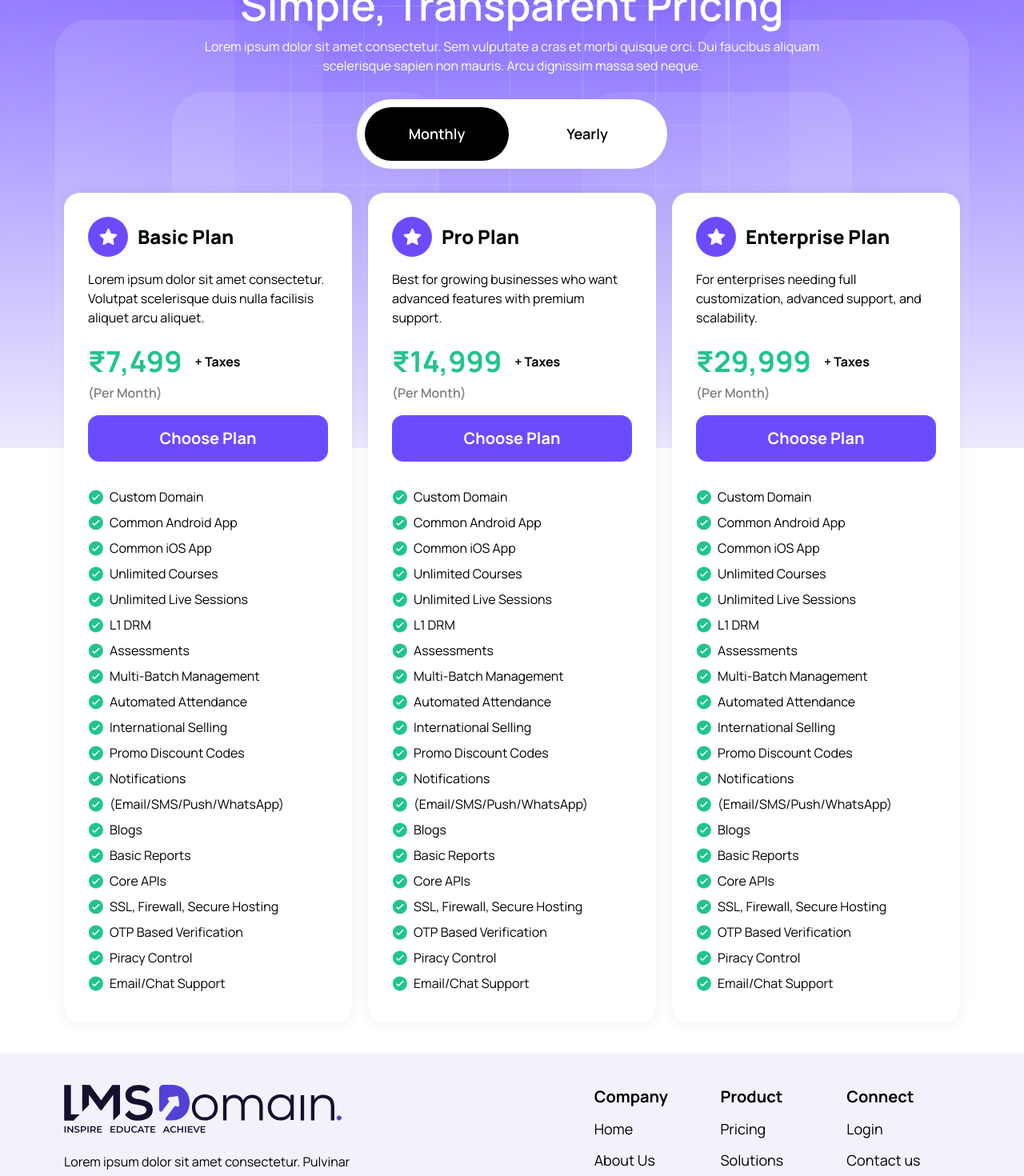
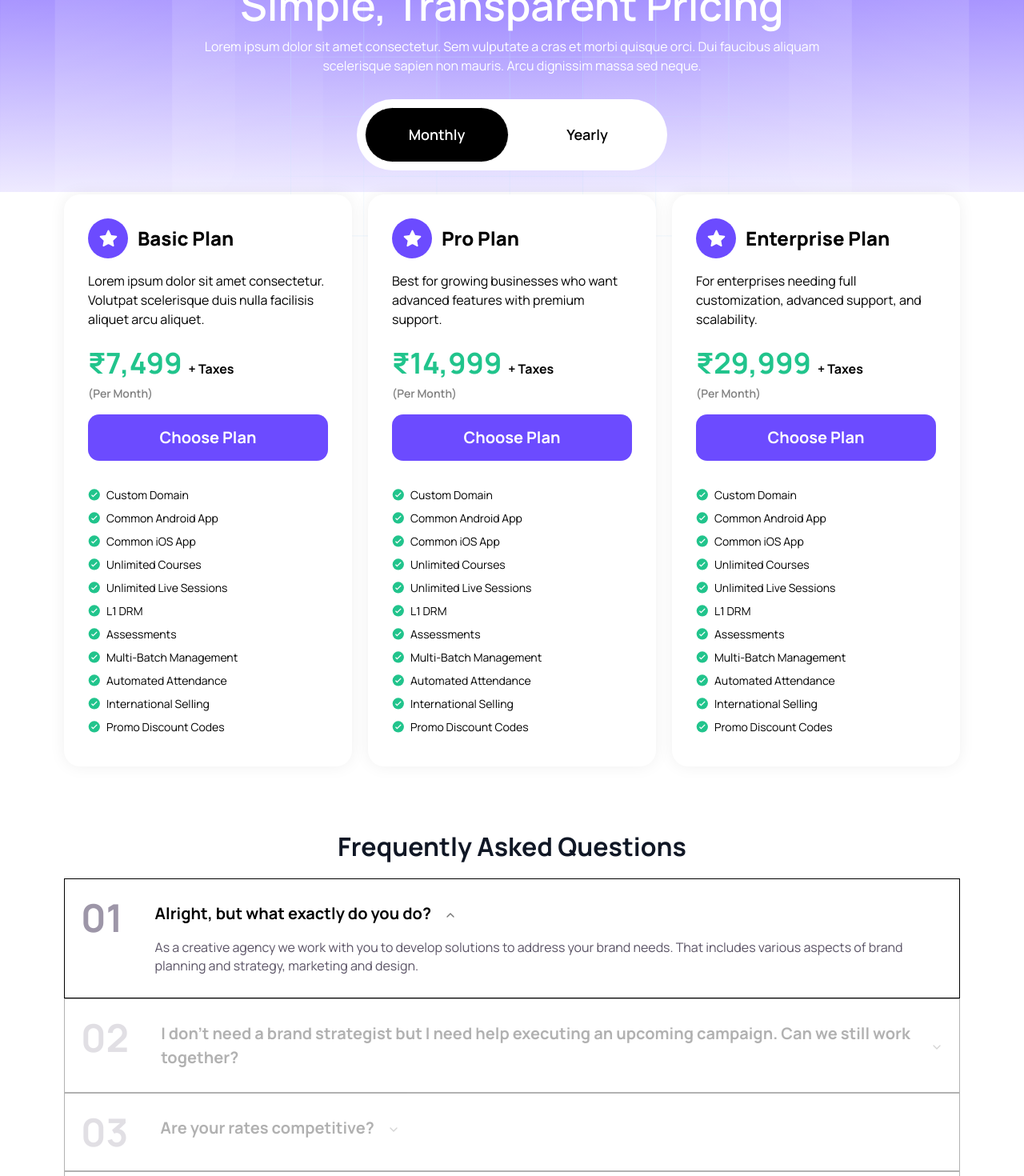
Before and after one commit to shaheerkhanm/lmsdomain-landing-frontend, a Next.js app: page /pricing in a window 1280 px wide. Shown: the part 160-1630 px from the top of the page at 80% size. Built offline with nearby package versions, Linux system fonts and the light colour scheme.

Commit message:
price calculation change

```diff
--- a/components/modules/PricingPage.tsx
+++ b/components/modules/PricingPage.tsx
@@ -1,12 +1,15 @@
 import PriceSection from "@/components/sections/PricingPage/PriceSection";
 import PricingBanner from "@/components/sections/PricingPage/PricingBanner";
 import React from "react";
+import CtaSection from "../sections/HomePage/CtaSection/CtaSection";
+import PriceFAQ from "../sections/PricingPage/PriceFAQ";
 
 function PricingPage() {
     return (
-        <div className="font-manrope relative">
-            <PricingBanner />
+        <div className="font-manrope [&>*:not(:first-child)]:lg:mt-[80px]  [&>*:last-child]:lg:mb-[80px] [&>*:not(:first-child)]:md:mt-[50px] [&>*:last-child]:md:mb-[50px] [&>*:not(:first-child)]:mt-[30px]  [&>*:last-child]:mb-[30px]">
             <PriceSection />
+            <PriceFAQ />
+            <CtaSection />
         </div>
     );
 }
--- /dev/null
+++ b/components/sections/PricingPage/BannerDetails.tsx
@@ -0,0 +1,21 @@
+import React from 'react'
+
+function BannerDetails() {
+    return (
+        <div>
+            {/* Price Banner */}
+            <div className="banner-text flex flex-col justify-center items-center">
+                <h1 className="text-[52px] text-white font-semibold">
+                    Simple, Transparent Pricing
+                </h1>
+                <p className="w-[70%] text-center text-white">
+                    Lorem ipsum dolor sit amet consectetur. Sem vulputate a cras et morbi
+                    quisque orci. Dui faucibus aliquam scelerisque sapien non mauris. Arcu
+                    dignissim massa sed neque.
+                </p>
+            </div>
+        </div>
+    )
+}
+
+export default BannerDetails
--- a/components/sections/PricingPage/PriceCard.tsx
+++ b/components/sections/PricingPage/PriceCard.tsx
@@ -7,13 +7,20 @@ type PriceCardProps = {
     title: string;
     description: string;
     monthlyPrice: number;
-    yearlyPrice: number;
+    discount: number;
+    // yearlyPrice: number;
     features: string[];
   };
   isYearly: boolean;
 };
 
 function PriceCard({ plan, isYearly }: PriceCardProps) {
+
+  const yearlyPriceCalc = plan.monthlyPrice * 12;
+  const discountCalc = yearlyPriceCalc * plan.discount / 100;
+  const yearlyPrice = yearlyPriceCalc - discountCalc;
+  // const yearlyPrice = plan.monthlyPrice * 12;
+
   return (
     <div className="p-[30px] bg-white rounded-[20px] w-full shadow-[0_0_20px_#00000010]">
       <div className="flex flex-col gap-4">
@@ -32,13 +39,24 @@ function PriceCard({ plan, isYearly }: PriceCardProps) {
 
         {/* Pricing */}
         <div className="flex flex-col">
-          <div className="price flex items-center gap-4">
+          <div className="price flex items-end gap-2">
             <span className="text-[#21C48C] text-[36px] font-bold">
-              ₹{isYearly ? plan.yearlyPrice.toLocaleString() : plan.monthlyPrice.toLocaleString()}
+              ₹{isYearly ? yearlyPrice.toLocaleString() : plan.monthlyPrice.toLocaleString()}
             </span>
-            <span className="font-bold">+ Taxes</span>
+            {isYearly ? (
+              <span className="text-red-400 text-[16px] font-bold mb-2 line-through">
+                ₹{yearlyPriceCalc.toLocaleString()}
+              </span>
+            ) : ('')}
+            <span className="font-bold mb-2">+ Taxes</span>
           </div>
-          <span className="text-[#00000080] font-semibold">
+
+          <span className="text-[#00000080] text-[14px] font-semibold flex gap-3">
+            {isYearly ? (
+              <span className="text-grey -400 text-[14px] text-black font-bold mb-2 ">
+                -{plan.discount}% Discount
+              </span>
+            ) : ('')}
             {isYearly ? "(Billed Annually)" : "(Per Month)"}
           </span>
         </div>
@@ -49,11 +67,11 @@ function PriceCard({ plan, isYearly }: PriceCardProps) {
         </button>
 
         {/* Features */}
-        <div className="flex flex-col gap-2 mt-4 h-[80vh] overflow-y-auto custom-scrollbar" data-lenis-prevent>
+        <div className="flex flex-col gap-2 mt-4 max-h-[40vh] overflow-y-auto custom-scrollbar" data-lenis-prevent>
           {plan.features.map((feature: any, idx: any) => (
             <div key={idx} className="flex items-center gap-2">
-              <Icons.tickIcon />
-              <span className="font-normal">{feature}</span>
+              <Icons.tickIcon className="min-w-[15px] min-h-[15px] max-w-[15px] max-h-[15px]" />
+              <span className="font-normal xl:text-[16px] text-[14px]">{feature}</span>
             </div>
           ))}
         </div>
--- /dev/null
+++ b/components/sections/PricingPage/PriceFAQ.tsx
@@ -0,0 +1,60 @@
+import React from 'react'
+import { Accordion, AccordionContent, AccordionItem, AccordionTrigger } from "@/components/ui/accordion"
+import MainTitle from '@/components/layout/common/MainTitle';
+
+const faqData = [
+    {
+        id: "item-1",
+        question: "Alright, but what exactly do you do?",
+        answer: "As a creative agency we work with you to develop solutions to address your brand needs. That includes various aspects of brand planning and strategy, marketing and design."
+    },
+    {
+        id: "item-2",
+        question: "I don’t need a brand strategist but I need help executing an upcoming campaign. Can we still work together?",
+        answer: "Absolutely! We can jump in at any stage of the process. Whether you need a full-funnel strategy or just some help with creative execution, we’re here for you."
+    },
+    {
+        id: "item-3",
+        question: "Are your rates competitive?",
+        answer: "We pride ourselves on offering top-tier creative work at competitive rates. Our pricing is structured to provide value, ensuring you get the best return on your investment."
+    },
+    {
+        id: "item-4",
+        question: "Why do you have a monthly project cap?",
+        answer: "Our monthly project cap ensures that every client receives the focused attention and high-quality work they deserve. It allows us to maintain our standards and deliver exceptional results without compromise."
+    }
+];
+
+function PriceFAQ() {
+    return (
+        <div className='main-padding'>
+            <MainTitle title={'Frequently Asked Questions'} h2ClassName={'text-center 2xl:mb-10 mb-5'} divClassName={''} />
+            <Accordion type="single" collapsible defaultValue={faqData[0].id}>
+                {faqData.map((faqItem, index) => (
+                    <AccordionItem
+                        key={faqItem.id}
+                        value={faqItem.id}
+                        className={`data-[state=open]:opacity-100 opacity-30 transition-all duration-200 flex gap-10 border py-3 px-5 ${index === faqData.length - 1 ? '!border-b-1' : ' !border-b-1'}`}>
+                        <span className='text-[48px] font-bold text-[#9D96A8]'>
+                            {String(index + 1).padStart(2, '0')}
+                        </span>
+                        <div className="flex flex-col items-start">
+                            <AccordionTrigger className='text-black text w-[50%] flex items-center justify-between 2xl:text-[24px] xl:text-[22px] text-[20px] font-bold hover:no-underline cursor-pointer'>
+                                <div className="flex items-center gap-10">
+                                    <span>
+                                        {faqItem.question}
+                                    </span>
+                                </div>
+                            </AccordionTrigger>
+                            <AccordionContent className='text-[#5A5365] 2xl:text-[20px] xl:text-[18px] text-[16px]'>
+                                {faqItem.answer}
+                            </AccordionContent>
+                        </div>
+                    </AccordionItem>
+                ))}
+            </Accordion>
+        </div>
+    )
+}
+
+export default PriceFAQ
--- a/components/sections/PricingPage/PriceSection.tsx
+++ b/components/sections/PricingPage/PriceSection.tsx
@@ -3,35 +3,31 @@
 import React, { useState } from "react";
 import PriceCard from "./PriceCard";
 import { pricingPlans } from "@/lib/data/pricingData";
+import BannerDetails from "./BannerDetails";
+import PricingBanner from "./PricingBanner";
+import PriceFAQ from "./PriceFAQ";
 
 function PriceSection() {
   const [isYearly, setIsYearly] = useState(false);
 
   return (
-    <div className="main-padding relative z-1 pt-[10%] pb-[3%]">
-      <div className="banner-text flex flex-col justify-center items-center">
-        <h1 className="text-[52px] text-white font-semibold">
-          Simple, Transparent Pricing
-        </h1>
-        <p className="w-[70%] text-center text-white">
-          Lorem ipsum dolor sit amet consectetur. Sem vulputate a cras et morbi
-          quisque orci. Dui faucibus aliquam scelerisque sapien non mauris. Arcu
-          dignissim massa sed neque.
-        </p>
-      </div>
+    <div className="main-padding relative z-1 pt-[10%]">
+      <PricingBanner />
+
+      <BannerDetails />
 
       {/* Toggle Button */}
       <div className="flex justify-center my-[30px]">
         <div className="relative z-1 pricing-btn w-fit flex items-center gap-2 p-[10px] bg-white rounded-full">
           <div
-            className={`price-item rounded-full py-[20px] w-[180px] flex justify-center text-[18px] font-semibold cursor-pointer transition-all duration-200 ${!isYearly ? "bg-black text-white" : "bg-transparent"
+            className={`price-item rounded-full py-[20px] w-[180px] flex justify-center text-[18px] font-semibold cursor-pointer transition-all border duration-200 ${!isYearly ? "bg-black text-white" : "bg-transparent border-transparent hover:border-black"
               }`}
             onClick={() => setIsYearly(false)}
           >
             <span>Monthly</span>
           </div>
           <div
-            className={`price-item rounded-full py-[20px] w-[180px] flex justify-center text-[18px] font-semibold cursor-pointer transition-all duration-200 ${isYearly ? "bg-black text-white" : "bg-transparent"
+            className={`price-item rounded-full py-[20px] w-[180px] flex justify-center text-[18px] font-semibold cursor-pointer transition-all border duration-200 ${isYearly ? "bg-black text-white" : "bg-transparent border-transparent hover:border-black"
               }`}
             onClick={() => setIsYearly(true)}
           >
--- a/components/sections/PricingPage/PricingBanner.tsx
+++ b/components/sections/PricingPage/PricingBanner.tsx
@@ -2,13 +2,12 @@ import React from 'react'
 
 function PricingBanner() {
   return (
-    <div className='absolute top-0 font-manrope h-[90vh] bg-gradient-to-b from-[#6C4BFF] to-[#6C4BFF20] w-full flex flex-col items-center justify-center gap-5'>
+    <div className='absolute top-0 left-0 -z-1 font-manrope 2xl:h-[90vh] xl:h-[80vh] lg:h-[50vh] bg-gradient-to-b from-[#6C4BFF] to-[#6C4BFF20] w-full flex flex-col items-center justify-center gap-5'>
       <div className="img-div">
         <img src="assets/img/svg/pricing-grid-bg.svg" alt="" className='absolute left-1/2 top-1/2 -translate-1/2 z-0' />
         <img src="assets/img/svg/pricing-banner-card-img.svg" alt="" className='absolute left-0 bottom-0' />
         <img src="assets/img/svg/pricing-banner-card-img.svg" alt="" className='absolute right-0 bottom-0 -scale-x-100' />
       </div>
-
     </div>
   )
 }
--- /dev/null
+++ b/components/ui/accordion.tsx
@@ -0,0 +1,66 @@
+"use client"
+
+import * as React from "react"
+import * as AccordionPrimitive from "@radix-ui/react-accordion"
+import { ChevronDownIcon } from "lucide-react"
+
+import { cn } from "@/lib/utils"
+
+function Accordion({
+  ...props
+}: React.ComponentProps<typeof AccordionPrimitive.Root>) {
+  return <AccordionPrimitive.Root data-slot="accordion" {...props} />
+}
+
+function AccordionItem({
+  className,
+  ...props
+}: React.ComponentProps<typeof AccordionPrimitive.Item>) {
+  return (
+    <AccordionPrimitive.Item
+      data-slot="accordion-item"
+      className={cn("border-b last:border-b-0", className)}
+      {...props}
+    />
+  )
+}
+
+function AccordionTrigger({
+  className,
+  children,
+  ...props
+}: React.ComponentProps<typeof AccordionPrimitive.Trigger>) {
+  return (
+    <AccordionPrimitive.Header className="flex">
+      <AccordionPrimitive.Trigger
+        data-slot="accordion-trigger"
+        className={cn(
+          "focus-visible:border-ring focus-visible:ring-ring/50 flex flex-1 items-start justify-between gap-4 rounded-md py-4 text-left text-sm font-medium transition-all outline-none hover:underline focus-visible:ring-[3px] disabled:pointer-events-none disabled:opacity-50 [&[data-state=open]>svg]:rotate-180 w-50",
+          className
+        )}
+        {...props}
+      >
+        {children}
+        <ChevronDownIcon className="text-muted-foreground pointer-events-none size-4 shrink-0 translate-y-0.5 transition-transform duration-200" />
+      </AccordionPrimitive.Trigger>
+    </AccordionPrimitive.Header>
+  )
+}
+
+function AccordionContent({
+  className,
+  children,
+  ...props
+}: React.ComponentProps<typeof AccordionPrimitive.Content>) {
+  return (
+    <AccordionPrimitive.Content
+      data-slot="accordion-content"
+      className="data-[state=closed]:animate-accordion-up data-[state=open]:animate-accordion-down overflow-hidden text-sm"
+      {...props}
+    >
+      <div className={cn("pt-0 pb-4", className)}>{children}</div>
+    </AccordionPrimitive.Content>
+  )
+}
+
+export { Accordion, AccordionItem, AccordionTrigger, AccordionContent }
--- a/lib/data/pricingData.ts
+++ b/lib/data/pricingData.ts
@@ -6,7 +6,7 @@ export const pricingPlans = [
     description:
       "Lorem ipsum dolor sit amet consectetur. Volutpat scelerisque duis nulla facilisis aliquet arcu aliquet.",
     monthlyPrice: 7499,
-    yearlyPrice: 7499 * 12 - 5000, // discount applied (example)
+    discount: 10,
     features: [
       "Custom Domain",
       "Common Android App",
@@ -20,7 +20,7 @@ export const pricingPlans = [
       "International Selling",
       "Promo Discount Codes",
       "Notifications",
-      "(Email/SMS/Push/WhatsApp)",
+      "(Email / SMS / Push / WhatsApp)",
       "Blogs",
       "Basic Reports",
       "Core APIs",
@@ -38,7 +38,7 @@ export const pricingPlans = [
     description:
       "Best for growing businesses who want advanced features with premium support.",
     monthlyPrice: 14999,
-    yearlyPrice: 14999 * 12 - 10000,
+    discount: 10,
     features: [
       "Custom Domain",
       "Common Android App",
@@ -52,7 +52,7 @@ export const pricingPlans = [
       "International Selling",
       "Promo Discount Codes",
       "Notifications",
-      "(Email/SMS/Push/WhatsApp)",
+      "(Email / SMS / Push / WhatsApp)",
       "Blogs",
       "Basic Reports",
       "Core APIs",
@@ -73,7 +73,7 @@ export const pricingPlans = [
     description:
       "For enterprises needing full customization, advanced support, and scalability.",
     monthlyPrice: 29999,
-    yearlyPrice: 29999 * 12 - 25000,
+    discount: 10,
     features: [
       "Custom Domain",
       "Common Android App",
@@ -87,7 +87,7 @@ export const pricingPlans = [
       "International Selling",
       "Promo Discount Codes",
       "Notifications",
-      "(Email/SMS/Push/WhatsApp)",
+      "(Email / SMS / Push / WhatsApp)",
       "Blogs",
       "Basic Reports",
       "Core APIs",
--- a/package.json
+++ b/package.json
@@ -10,6 +10,7 @@
   },
   "dependencies": {
     "@number-flow/react": "^0.5.10",
+    "@radix-ui/react-accordion": "^1.2.12",
     "@radix-ui/react-dialog": "^1.1.14",
     "@types/gsap": "^1.20.2",
     "class-variance-authority": "^0.7.1",
```
Also changed, not shown: 1 other file (tests, documents, lock files or other folders).
